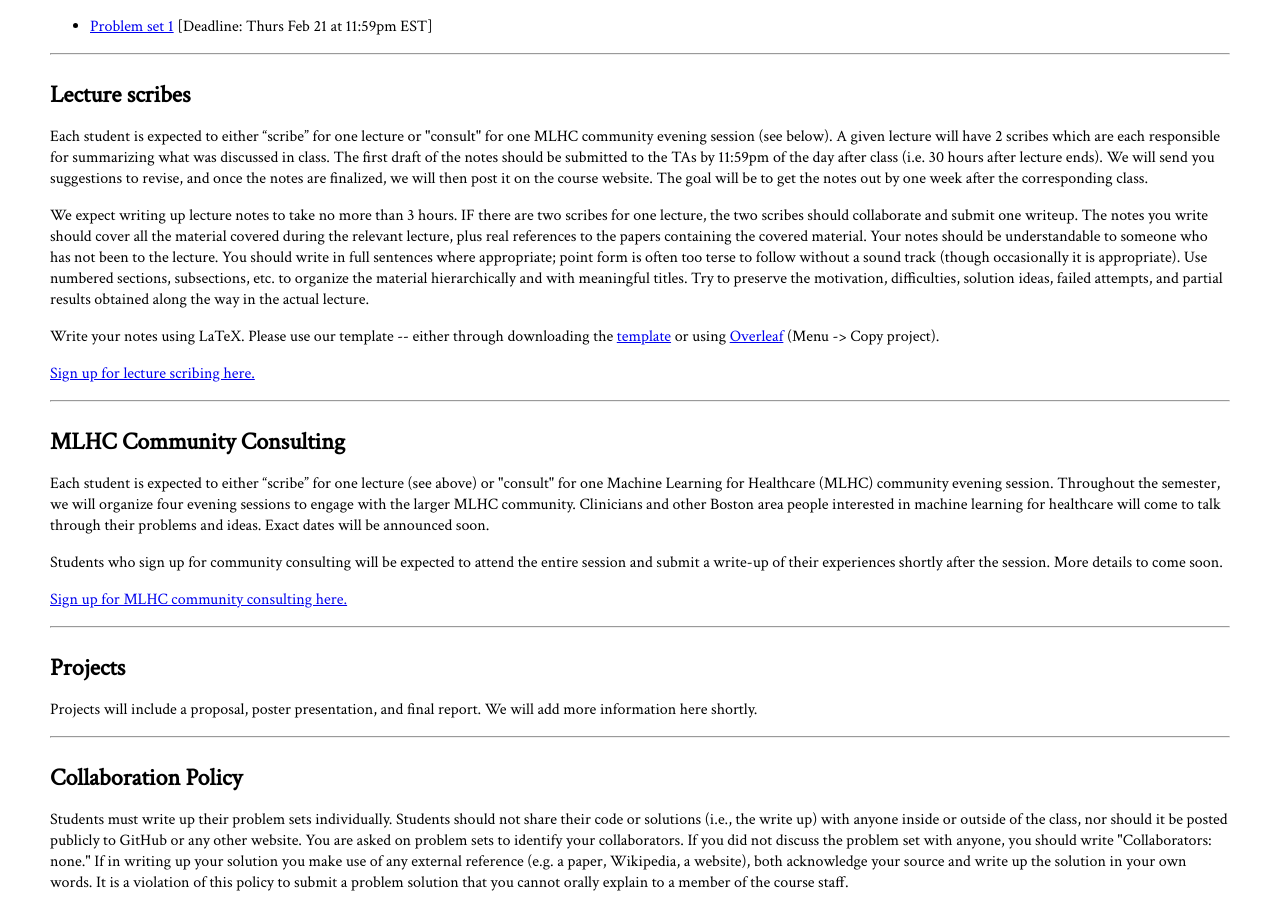
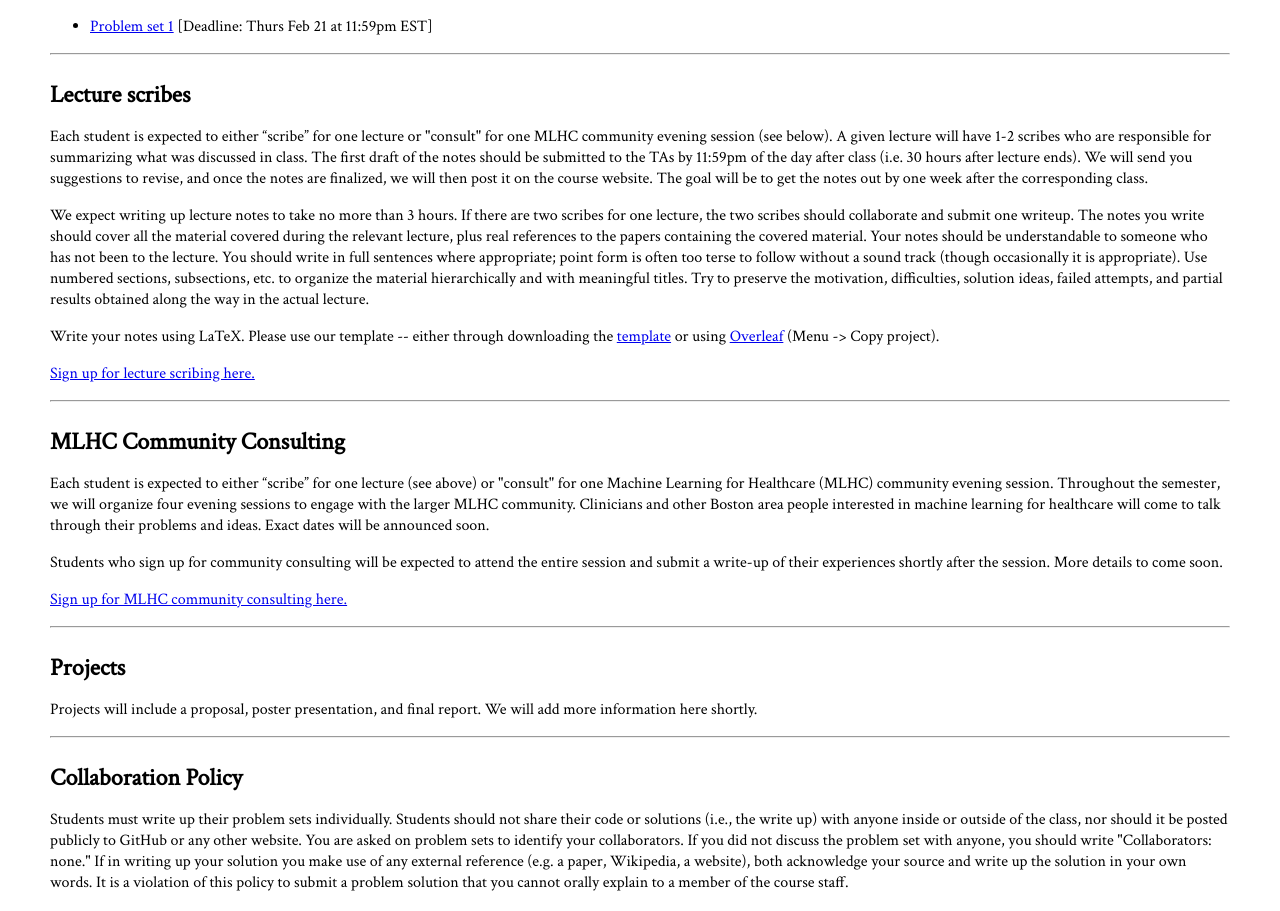
Before and after one commit to mlhc19mit/mlhc19mit.github.io, a plain HTML site: page index.html in a window 1280 px wide. Shown: the part 2284-3195 px from the top of the page. Drawn offline with nearby package versions, Linux system fonts and the light colour scheme.

Commit message:
Update index.html

```diff
--- a/index.html
+++ b/index.html
@@ -330,9 +330,9 @@ and translating machine learning into clinical practice.
 </ul>
 <hr>
 <a name="scribe"><h3>Lecture scribes</h3>
-  <p>Each student is expected to either “scribe” for one lecture or "consult" for one MLHC community evening session (see below). A given lecture will have 2 scribes which are each responsible for summarizing what was discussed in class. The first draft of the notes should be submitted to the TAs by 11:59pm of the day after class (i.e. 30 hours after lecture ends). We will send you suggestions to revise, and once the notes are finalized, we will then post it on the course website. The goal will be to get the notes out by one week after the corresponding class.</p>
+  <p>Each student is expected to either “scribe” for one lecture or "consult" for one MLHC community evening session (see below). A given lecture will have 1-2 scribes who are responsible for summarizing what was discussed in class. The first draft of the notes should be submitted to the TAs by 11:59pm of the day after class (i.e. 30 hours after lecture ends). We will send you suggestions to revise, and once the notes are finalized, we will then post it on the course website. The goal will be to get the notes out by one week after the corresponding class.</p>
 
-<p>We expect writing up lecture notes to take no more than 3 hours. IF there are two scribes for one lecture, the two scribes should collaborate and submit one writeup. The notes you write should cover all the material covered during the relevant lecture, plus real references to the papers containing the covered material. Your notes should be understandable to someone who has not been to the lecture. You should write in full sentences where appropriate; point form is often too terse to follow without a sound track (though occasionally it is appropriate). Use numbered sections, subsections, etc. to organize the material hierarchically and with meaningful titles. Try to preserve the motivation, difficulties, solution ideas, failed attempts, and partial results obtained along the way in the actual lecture.</p>
+<p>We expect writing up lecture notes to take no more than 3 hours. If there are two scribes for one lecture, the two scribes should collaborate and submit one writeup. The notes you write should cover all the material covered during the relevant lecture, plus real references to the papers containing the covered material. Your notes should be understandable to someone who has not been to the lecture. You should write in full sentences where appropriate; point form is often too terse to follow without a sound track (though occasionally it is appropriate). Use numbered sections, subsections, etc. to organize the material hierarchically and with meaningful titles. Try to preserve the motivation, difficulties, solution ideas, failed attempts, and partial results obtained along the way in the actual lecture.</p>
 
 <p>Write your notes using LaTeX. Please use our template -- either through downloading the <a href="https://www.dropbox.com/s/9gc8tt5ja8s7uz7/scribe_template.zip?dl=0">template</a> or using <a href="https://www.overleaf.com/read/rghnhchsftpg">Overleaf</a> (Menu -> Copy project).</p>
 
```
